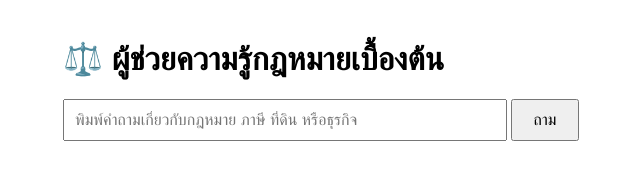
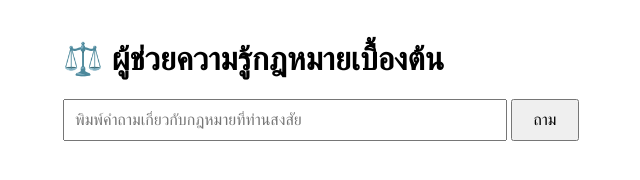
Before and after one commit to mrlionman6/ThaiMeSuk, a plain HTML site: page static/index.html in a window 1280 px wide. Shown: the full height of the page, 277-917 px from the left. Drawn offline with nearby package versions, Linux system fonts and the light colour scheme.

Commit message:
Update index.html

```diff
--- a/static/index.html
+++ b/static/index.html
@@ -10,7 +10,7 @@
 <body>
     <h1>⚖️ ผู้ช่วยความรู้กฎหมายเบื้องต้น</h1>
 
-    <input type="text" id="questionInput" placeholder="พิมพ์คำถามเกี่ยวกับกฎหมาย ภาษี ที่ดิน หรือธุรกิจ">
+    <input type="text" id="questionInput" placeholder="พิมพ์คำถามเกี่ยวกับกฎหมายที่ท่านสงสัย">
     <button onclick="askQuestion()">ถาม</button>
 
     <div id="loading" style="display:none;">กำลังคิด...</div>
```
